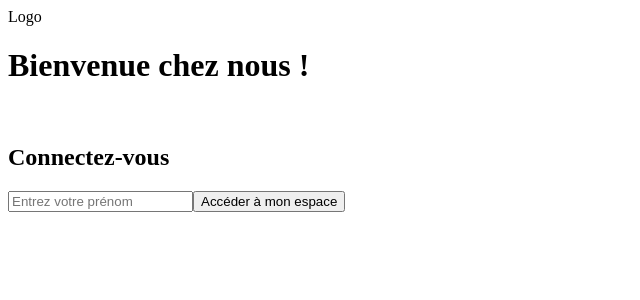
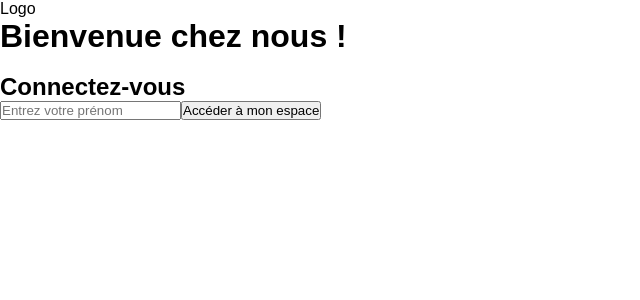
Before and after one commit to saisay93/crazee-burger-v1, a React (Vite) app: page / in a window 1280 px wide. Shown: the top 300 px of the page, without its empty margins (0-640 px from the left). Built offline with nearby package versions, Linux system fonts and the light colour scheme.

Commit message:
💄 F03: Reset global css

```diff
--- /dev/null
+++ b/index.css
@@ -0,0 +1,9 @@
+*, ::before, ::after {
+    box-sizing: border-box;
+    margin: 0;
+    padding: 0;
+}
+
+body {
+    font-family: Arial, sans-serif;
+}
--- a/index.html
+++ b/index.html
@@ -3,6 +3,7 @@
   <head>
     <meta charset="UTF-8" />
     <link rel="icon" type="image/svg+xml" href="/vite.svg" />
+    <link rel="stylesheet" href="/index.css">
     <meta name="viewport" content="width=device-width, initial-scale=1.0" />
     <title>crazee-burger-v1</title>
   </head>
```
